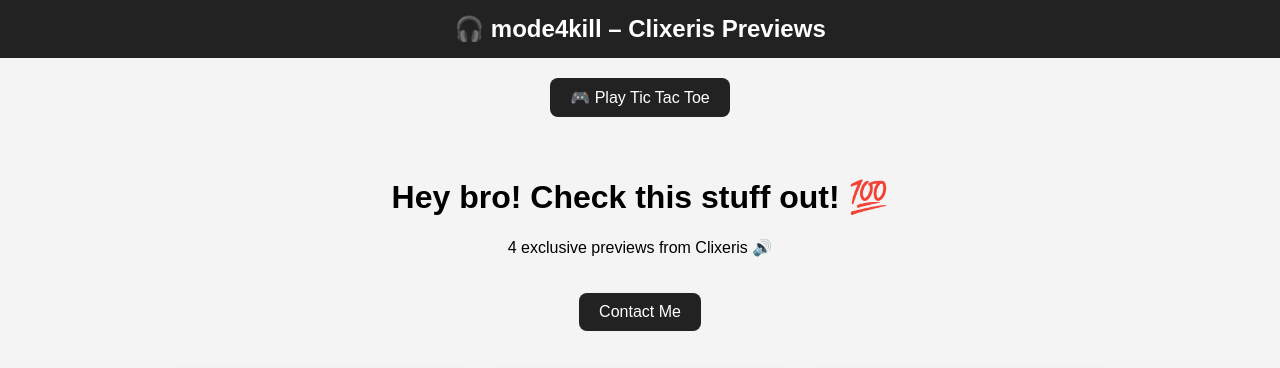
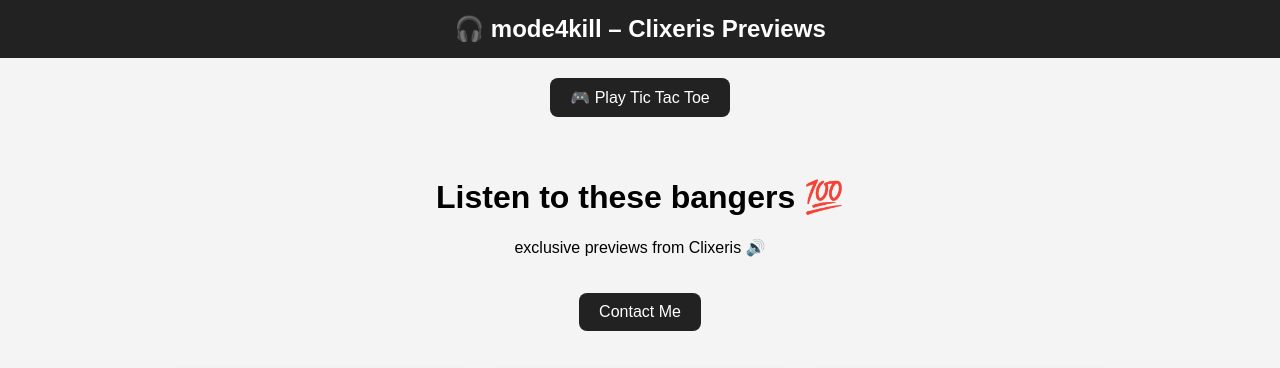
Before and after one commit to mode4kill/.github.io, a plain HTML site: page index.html in a window 1280 px wide. Shown: the top 368 px of the page. Drawn offline with Linux system fonts and the light colour scheme.

Commit message:
Update index.html

```diff
--- a/index.html
+++ b/index.html
@@ -3,7 +3,7 @@
 <head>
   <meta charset="UTF-8" />
   <meta name="viewport" content="width=device-width, initial-scale=1.0" />
-  <title>mode4kill | Clixeris Previews</title>
+  <title>Fuxeris | Clixeris Previews</title>
   <meta name="description" content="Listen to 4 exclusive track previews from Clixeris. Contact mode4kill for more info or collabs.">
   <link rel="icon" href="https://i.imgur.com/N7rlQYt.png" type="image/png" />
 
@@ -145,8 +145,8 @@
   <!-- Home Page -->
 <a href="game.html"><button>🎮 Play Tic Tac Toe</button></a>
   <div id="home" class="page active">
-    <h1>Hey bro! Check this stuff out! 💯</h1>
-    <p>4 exclusive previews from Clixeris 🔊</p>
+    <h1>Listen to these bangers 💯</h1>
+    <p> exclusive previews from Clixeris 🔊</p>
     <button onclick="showPage('contact')">Contact Me</button>
 
     <div class="product-container">
```
